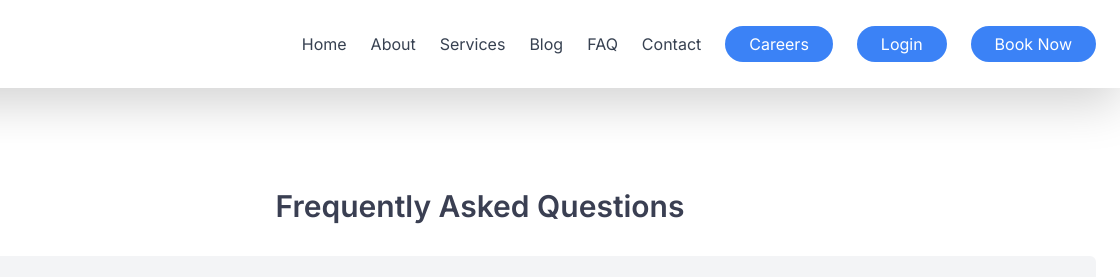
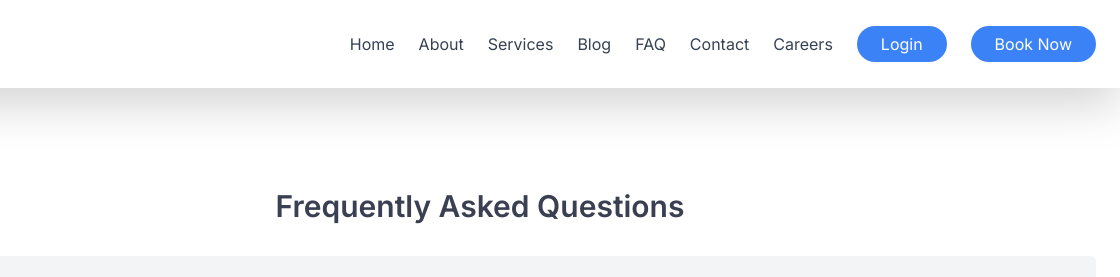
Before and after one commit to Mohajjar/sweet-africa-site, a plain HTML site: page faq.html in a window 1280 px wide. Shown: the top 277 px of the page, 160-1280 px from the left. Drawn offline with nearby package versions, Linux system fonts and the light colour scheme; a script that the page names is missing.

Commit message:
Update navbar.html

```diff
--- a/navbar.html
+++ b/navbar.html
@@ -25,7 +25,7 @@
     <li><a href="/blog.html" class="text-gray-700 hover:text-gray-900">Blog</a></li>
     <li><a href="/faq.html" class="text-gray-700 hover:text-gray-900">FAQ</a></li>
     <li><a href="/contact.html" class="text-gray-700 hover:text-gray-900">Contact</a></li>
-        <li><a href="/careers.html" target="_blank" class="bg-blue-500 text-white px-4 py-2 rounded-full hover:bg-blue-600">Careers</a></li>
+        <li><a href="/careers.html" class="text-gray-700 hover:text-gray-900">Careers</a></li>
     <li><a href="/login.html" src="https://sweetafricaglobal.bookingkoala.com/login?embed=true" target="_blank" class="bg-blue-500 text-white px-4 py-2 rounded-full hover:bg-blue-600">Login</a></li>
     <li><a href="/booking.html" target="_blank" class="bg-blue-500 text-white px-4 py-2 rounded-full hover:bg-blue-600">Book Now</a></li>
 
@@ -52,8 +52,7 @@
       <li><a href="/blog.html"       class="block text-gray-700">Blog</a></li>
       <li><a href="/faq.html"        class="block text-gray-700">FAQ</a></li>
       <li><a href="/contact.html"    class="block text-gray-700">Contact</a></li>
-            <li><a href="/careers.html"    class="block text-gray-700">Careers</a></li>
-
+      <li><a href="/careers.html"        class="block text-gray-700">Careers</a></li>
       <li><a href="/login.html" src="https://sweetafricaglobal.bookingkoala.com/login?embed=true" target="_blank" class="bg-blue-500 text-white px-4 py-2 rounded-full hover:bg-blue-600">Login</a></li>
       <li><a href="/booking.html"    class="bg-blue-500 text-white px-4 py-2 rounded-full hover:bg-blue-600">Book Now</a></li>
     </ul>
```
